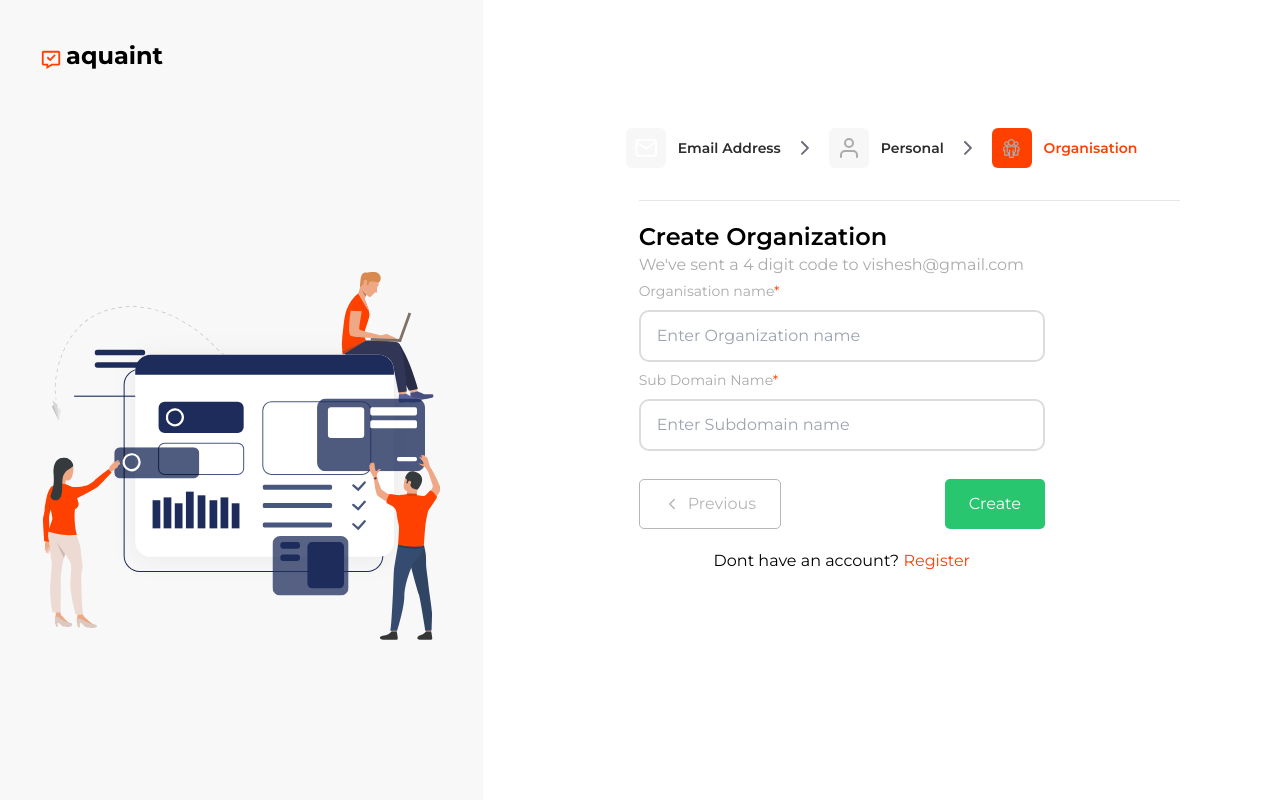
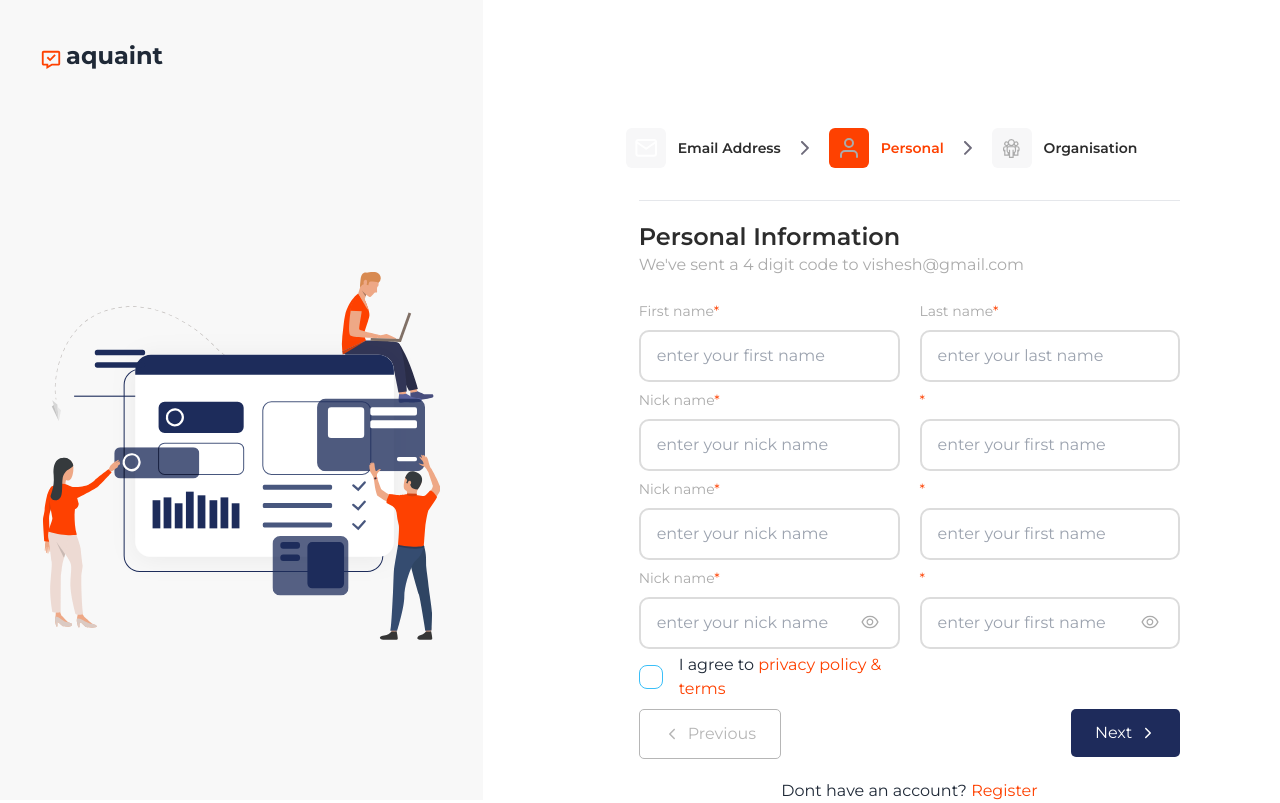
Before and after one commit to VisheshBajpayee/aquaint-fe, a React (Create React App) app: page /register in a window 1280 px wide. Built offline with nearby package versions, Linux system fonts and the light colour scheme.

Commit message:
added input props for label icons and input icon functionality

```diff
--- a/package.json
+++ b/package.json
@@ -8,6 +8,7 @@
     "@testing-library/user-event": "^13.5.0",
     "autoprefixer": "^10.4.10",
     "axios": "^0.27.2",
+    "daisyui": "^2.27.0",
     "framer-motion": "^7.3.4",
     "postcss": "^8.4.16",
     "react": "^18.2.0",
--- a/src/components/Input/Input.jsx
+++ b/src/components/Input/Input.jsx
@@ -1,21 +1,45 @@
 import React from "react";
 
-const Input = ({ type, name, id, placeholder, label, required }) => {
+const Input = ({
+  type,
+  name,
+  id,
+  placeholder,
+  label,
+  required,
+  inputIcon,
+  labelTooltip,
+  tooltipText,
+  tooltipIcon
+}) => {
   return (
-    <div className="form-control flex flex-col py-1 gap-2">
-      <label className="text-inputLabelGrey text-[14px]" htmlFor={id}>
-        {label}
-        {required && <span className="text-primaryOrange">*</span>}
+    <div className="form-control flex flex-col py-1 gap-2 relative">
+      <label
+        className="text-inputLabelGrey text-[14px] flex items-center gap-5"
+        htmlFor={id}
+      >
+        <div>
+          {label}
+          {required && <span className="text-primaryOrange">*</span>}
+        </div>
+        {labelTooltip ? (
+          <div className="tooltip tooltip-right" data-tip={tooltipText}>
+            <button>{tooltipIcon}</button>
+          </div>
+        ) : null}
       </label>
       <input
         className={`${
-          type === "checkbox" && "checkbox"
-        } border-2 border-borderGrey  py-3 px-4 rounded-[10px]`}
+          type === "checkbox"
+            ? "checkbox checkbox-info"
+            : "border-2 border-borderGrey  py-3 px-4 rounded-[10px]"
+        }  `}
         type={type}
         name={name}
         id={id}
         placeholder={placeholder}
       />
+      {inputIcon}
     </div>
   );
 };
--- a/src/pages/RegisterPage/RegisterForm.jsx
+++ b/src/pages/RegisterPage/RegisterForm.jsx
@@ -2,7 +2,7 @@ import React from "react";
 const RegisterForm = ({ mainHeading, secondaryHeading, children }) => {
   return (
     <div className="flex flex-col">
-      <h1 className="text-2xl font-semibold">{mainHeading}</h1>
+      <h1 className="text-2xl text-primaryBlack font-semibold">{mainHeading}</h1>
       <span className="text-secondaryGrey">{secondaryHeading}</span>
       {children}
     </div>
--- a/src/pages/RegisterPage/RegisterPage.jsx
+++ b/src/pages/RegisterPage/RegisterPage.jsx
@@ -12,7 +12,7 @@ import StageTwoRegistration from "./formComponents/StageTwoRegistration";
 import StageThreeRegistration from "./formComponents/StageThreeRegistration";
 
 const RegisterPage = () => {
-  const [currentStage, setCurrentStage] = useState(2);
+  const [currentStage, setCurrentStage] = useState(1);
 
   const renderFormStage = () => {
     switch (currentStage) {
--- a/src/pages/RegisterPage/formComponents/StageThreeRegistration.jsx
+++ b/src/pages/RegisterPage/formComponents/StageThreeRegistration.jsx
@@ -1,7 +1,7 @@
 import React from "react";
 import Button from "../../../components/Button/Button";
 import Input from "../../../components/Input/Input";
-
+import {GrCircleInformation} from "react-icons/gr"
 const StageThreeRegistration = () => {
   return (
     <div className=" w-3/4 ">
@@ -18,6 +18,10 @@ const StageThreeRegistration = () => {
         label="Sub Domain Name"
         placeholder="Enter Subdomain name"
         required
+        labelTooltip
+        tooltipText="organisation sub domain details"
+        tooltipIcon = {<GrCircleInformation/>}
+
       />
       <div className="flex justify-between mt-6">
         <Button btnText="Previous" variant="outline" arrowLeft />
--- a/src/pages/RegisterPage/formComponents/StageTwoRegistration.jsx
+++ b/src/pages/RegisterPage/formComponents/StageTwoRegistration.jsx
@@ -1,7 +1,7 @@
 import React from "react";
 import Input from "../../../components/Input/Input";
 import Button from "../../../components/Button/Button";
-
+import { AiOutlineEye } from "react-icons/ai";
 const StageTwoRegistration = () => {
   return (
     <>
@@ -71,6 +71,12 @@ const StageTwoRegistration = () => {
             label="Nick name"
             placeholder="enter your nick name"
             required
+            inputIcon={
+              <AiOutlineEye
+                className="absolute right-5 top-12 text-secondaryGrey cursor-pointer"
+                size={20}
+              />
+            }
           />
         </div>
         <div className="w-1/2">
@@ -79,6 +85,12 @@ const StageTwoRegistration = () => {
             name="firstName"
             placeholder="enter your first name"
             required
+            inputIcon={
+              <AiOutlineEye
+                className="absolute right-5 top-12 text-secondaryGrey cursor-pointer"
+                size={20}
+              />
+            }
           />
         </div>
       </div>
--- a/tailwind.config.js
+++ b/tailwind.config.js
@@ -24,5 +24,5 @@ module.exports = {
       },
     },
   },
-  plugins: [require("diagnostics_channel")],
+  plugins: [require("daisyui")],
 };
```
Also changed, not shown: 1 other file (tests, documents, lock files or other folders).
